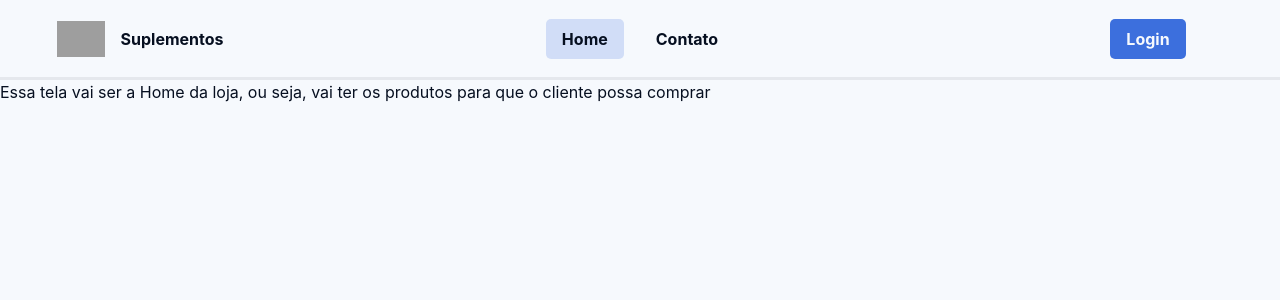
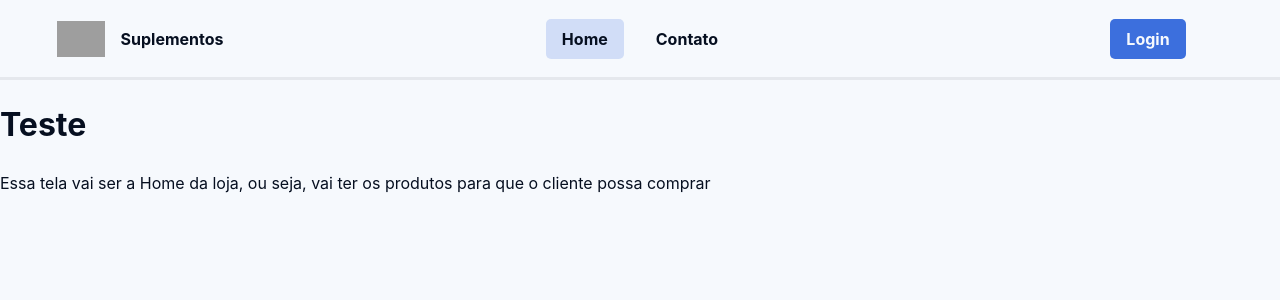
Before and after one commit to Vinij77/fatec-pi-2-semestre, a React (Vite) app in the folder frontend/: page / in a window 1280 px wide. Shown: the top 300 px of the page. Built offline with nearby package versions, Linux system fonts and the light colour scheme; grey boxes are pictures that could not be loaded.

Commit message:
Forçando deploy de teste

```diff
--- a/frontend/src/pages/home/index.jsx
+++ b/frontend/src/pages/home/index.jsx
@@ -1,6 +1,7 @@
 export const HomePage = () => {
   return (
     <div>
+      <h1>Teste</h1>
       Essa tela vai ser a Home da loja, ou seja, vai ter os produtos para que o
       cliente possa comprar
     </div>
```
